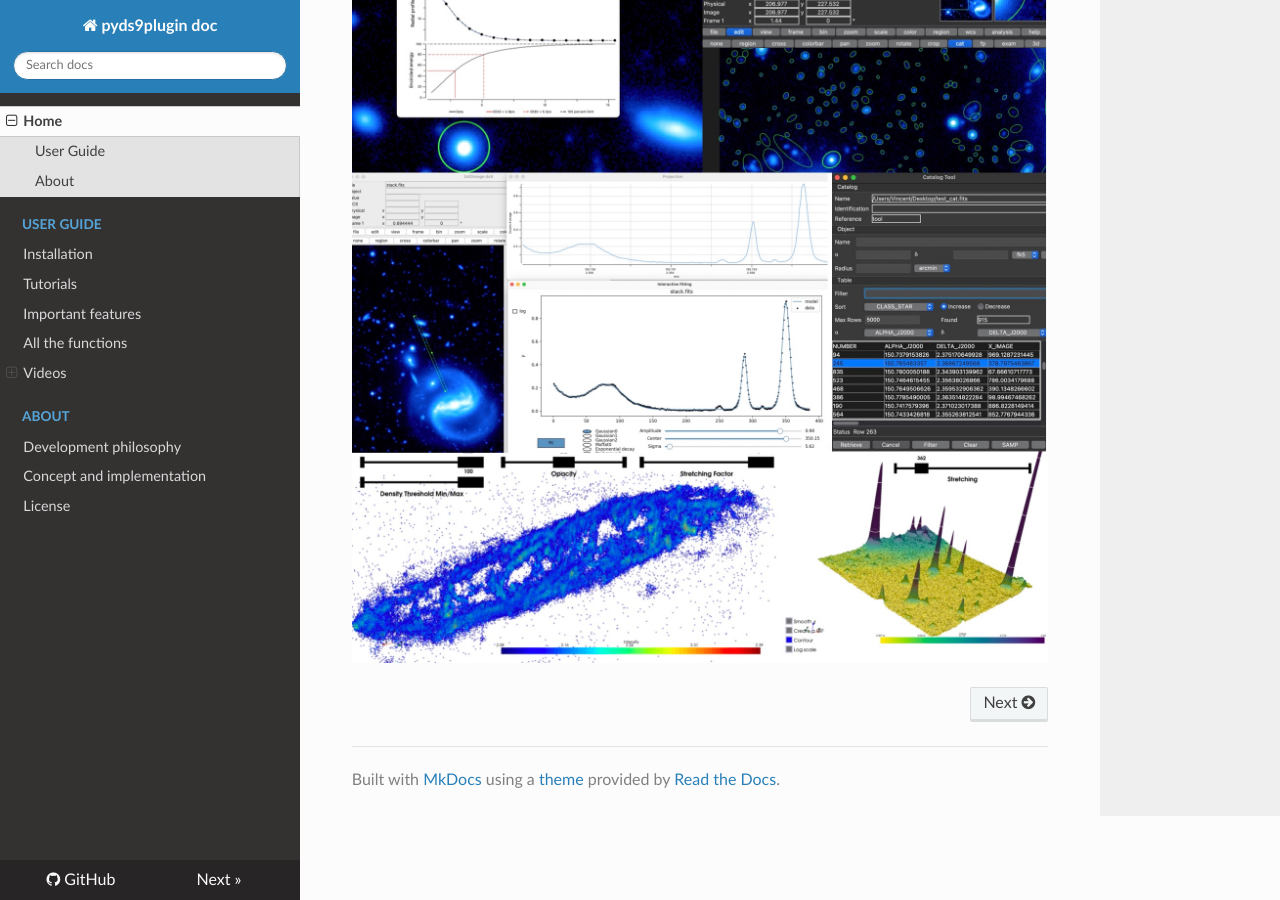
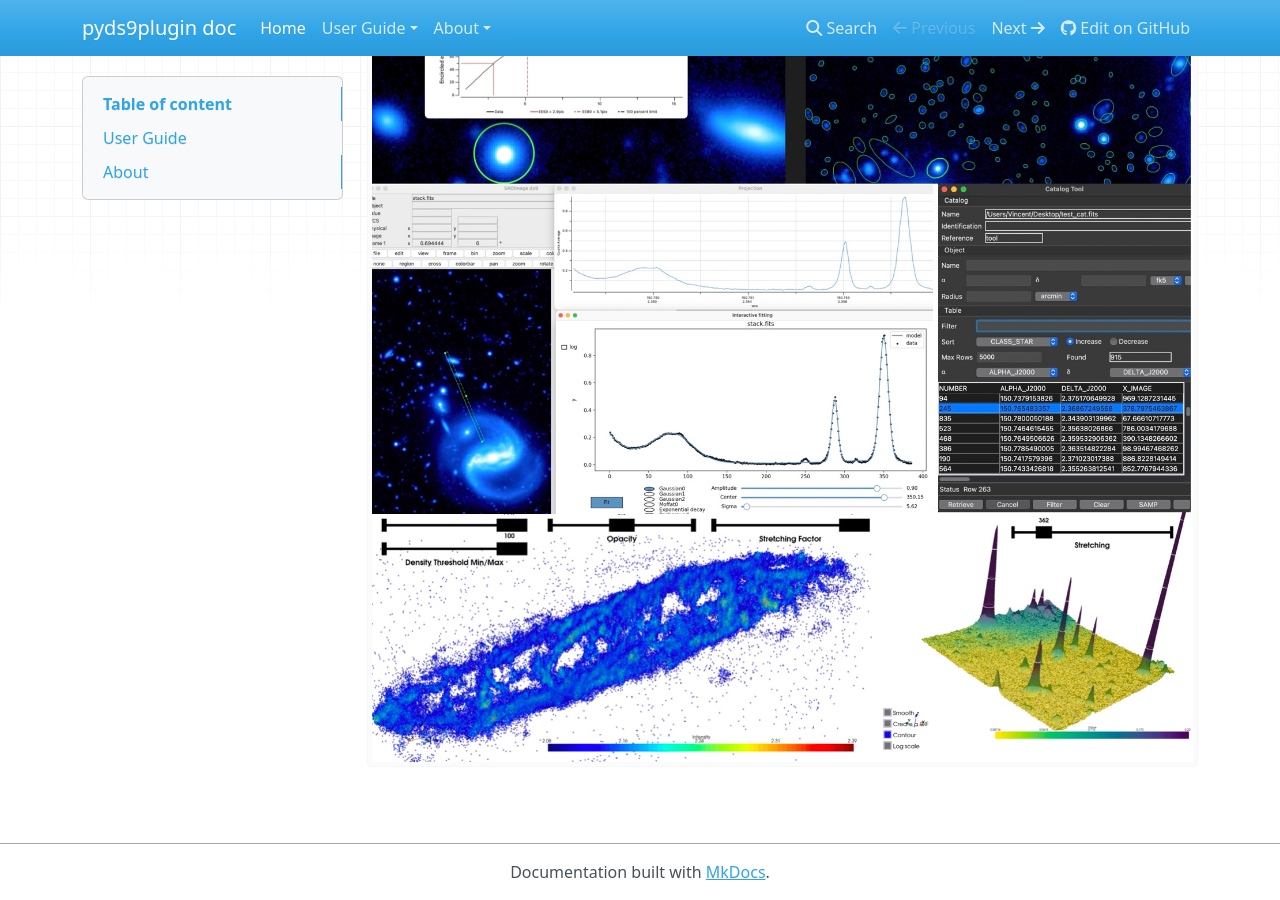
Before and after one commit to vpicouet/pyds9plugin-doc, an MkDocs documentation site: the page built from docs/index.md, in a window 1280 px wide and 900 px high, scrolled down 1330 px. Built offline with MkDocs 1.6.1, drawn with Linux system fonts in a browser that asks for light colours; nearby versions of some CDN libraries.

Commit message:
keep edit button without readthedoc  theme

```diff
--- a/mkdocs.yml
+++ b/mkdocs.yml
@@ -1,8 +1,8 @@
 site_name: pyds9plugin doc
 site_url: https://vpicouet.github.io/pyds9plugin-doc/
 repo_url: https://github.com/vpicouet/pyds9plugin-doc/
-theme:
-  name: readthedocs
+# theme:
+#   name: readthedocs
 markdown_extensions:
   - footnotes
   - admonition
```
